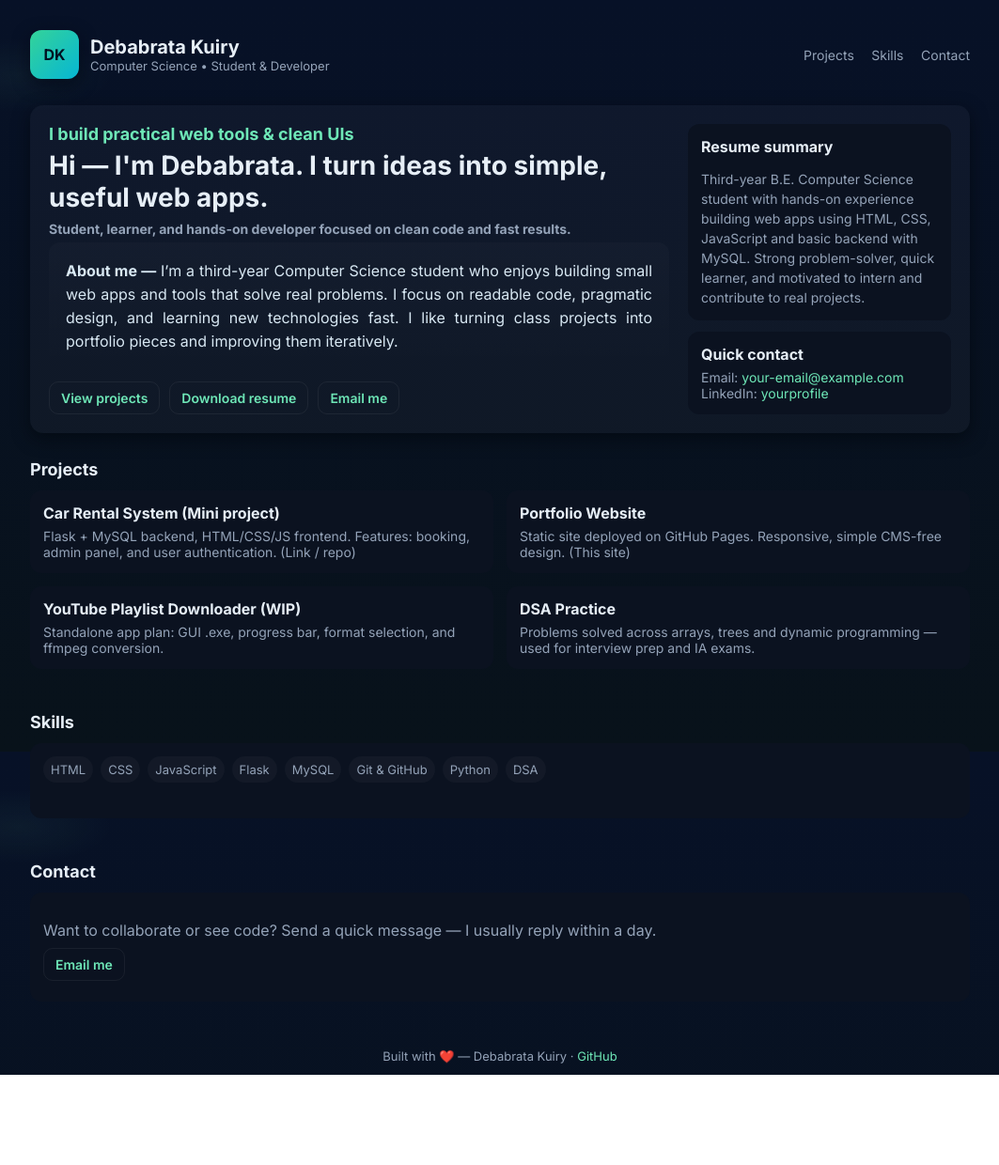
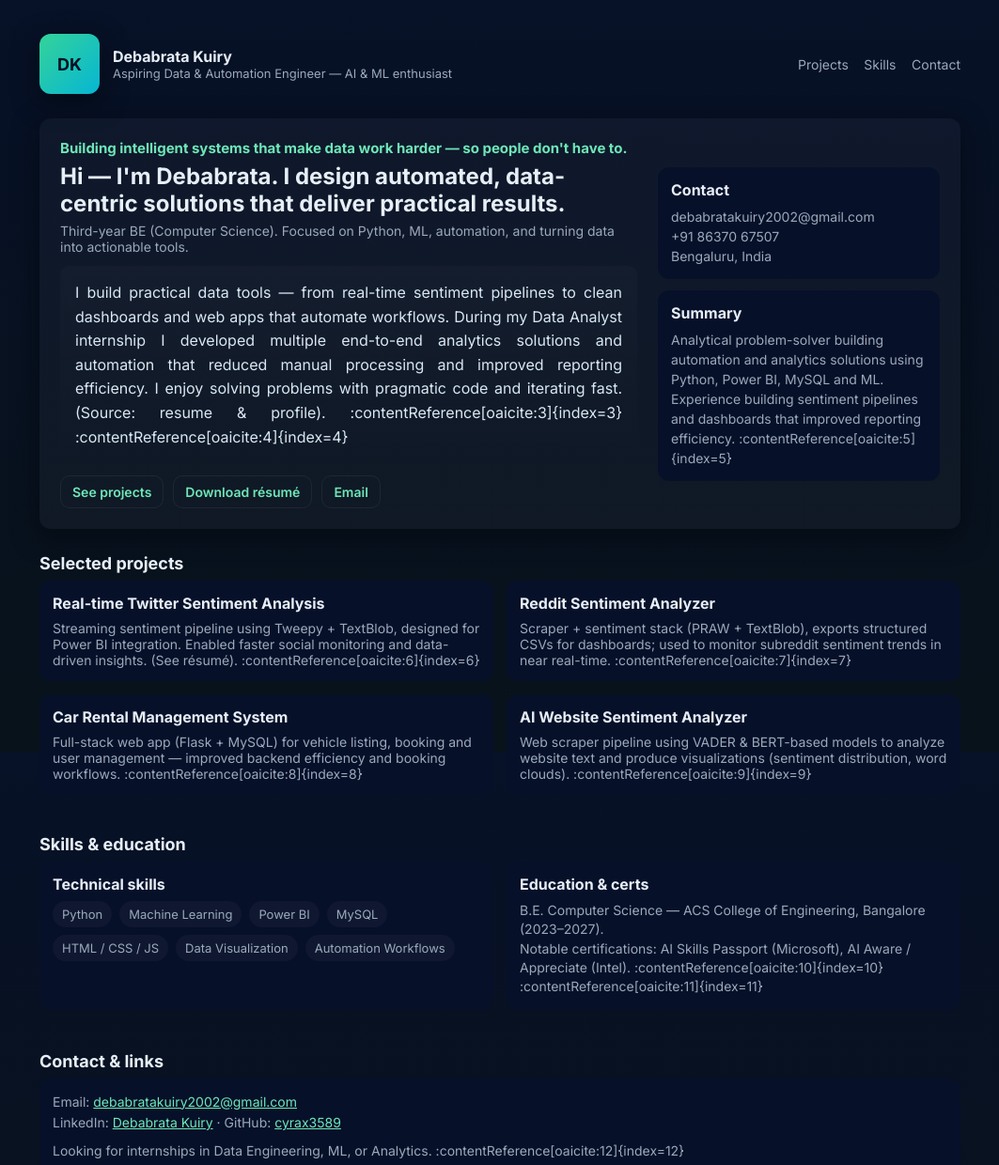
Before and after one commit to cyrax3589/debabrata_kuiry, a plain HTML site: page index.html in a window 1280 px wide. Shown: the top 1240 px of the page at 94% size, without its empty margins (108-1171 px from the left). Before the commit the page ends 1144 px from the top, so only its background shows below. Drawn offline with Linux system fonts and the light colour scheme.

Commit message:
Update index.html

```diff
--- a/index.html
+++ b/index.html
@@ -3,96 +3,91 @@
 <head>
   <meta charset="utf-8" />
   <meta name="viewport" content="width=device-width,initial-scale=1" />
-  <title>Debabrata Kuiry — Portfolio</title>
-  <meta name="description" content="Debabrata Kuiry — Student & Developer. Projects, skills and contact." />
+  <title>Debabrata Kuiry — Data & Automation Engineer</title>
+  <meta name="description" content="Debabrata Kuiry — Aspiring Data & Automation Engineer. Projects, skills and contact." />
   <link rel="icon" href="data:," />
   <link href="https://fonts.googleapis.com/css2?family=Inter:wght@300;400;600;700&display=swap" rel="stylesheet">
   <style>
     :root{
-      --bg:#0f1724;
-      --card:#0b1220;
-      --muted:#94a3b8;
-      --accent:#6ee7b7;
+      --bg: #0f1724;
+      --card: #071029;
+      --muted: #9aa9bb;
+      --accent: #6ee7b7;
       --glass: rgba(255,255,255,0.03);
-      --maxw:1000px;
+      --maxw: 980px;
     }
     *{box-sizing:border-box}
     html,body{height:100%}
     body{
       margin:0;
       font-family:Inter,system-ui,Segoe UI,Roboto,"Helvetica Neue",Arial;
-      background:
-        radial-gradient(1000px 400px at 10% 10%, rgba(110,231,183,0.05), transparent 10%),
-        linear-gradient(180deg,#071127 0%, #08121a 100%);
+      background: linear-gradient(180deg,#071127 0%, #08121a 100%);
       color:#e6eef6;
-      -webkit-font-smoothing:antialiased;
-      -moz-osx-font-smoothing:grayscale;
-      padding:32px;
+      padding:36px;
       display:flex;
       justify-content:center;
     }
-    .wrap{width:100%;max-width:var(--maxw)}
-    header{
-      display:flex;
+
+    .container{width:100%;max-width:var(--maxw)}
+    header{display:flex;align-items:center;justify-content:space-between;gap:16px;margin-bottom:26px}
+    .brand{display:flex;gap:14px;align-items:center}
+    .avatar{
+      width:64px;height:64px;border-radius:12px;
+      background:linear-gradient(135deg,#34d399,#06b6d4);
+      display:flex;align-items:center;justify-content:center;font-weight:700;color:#012;
+      box-shadow:0 8px 28px rgba(2,6,12,0.6);
+      font-size:18px;
+    }
+    nav a{color:var(--muted);text-decoration:none;margin-left:12px;font-size:14px}
+    main{display:grid;gap:18px}
+    .hero{
+      display:flex;gap:22px;align-items:flex-start;padding:22px;background:var(--glass);border-radius:12px;
+      box-shadow:0 8px 28px rgba(2,6,12,0.6);
       align-items:center;
-      justify-content:space-between;
-      gap:16px;
-      margin-bottom:28px;
-    }
-    .brand{
-      display:flex;align-items:center;gap:12px;
-    }
-    .logo{
-      width:52px;height:52px;border-radius:12px;background:linear-gradient(135deg,#34d399,#06b6d4);
-      display:flex;align-items:center;justify-content:center;font-weight:700;color:#012;
-      box-shadow:0 6px 18px rgba(3,7,18,0.6);
-    }
-    h1{font-size:20px;margin:0}
-    .nav a{color:var(--muted);text-decoration:none;margin-left:14px;font-size:14px}
-    main{display:grid;grid-template-columns:1fr;gap:20px}
-    .hero{
-      display:flex;gap:20px;align-items:center;background:var(--glass);padding:20px;border-radius:14px;
-      box-shadow:0 6px 18px rgba(2,6,12,0.6);
     }
     .hero-left{flex:1}
-    .tagline{color:var(--accent);font-weight:700;font-size:18px;margin-bottom:6px}
-    .lead{font-size:28px;margin:0 0 6px 0}
-    .lead small{display:block;font-size:14px;color:var(--muted);margin-top:8px}
+    .tag{color:var(--accent);font-weight:700;font-size:15px;margin-bottom:6px}
+    .title{font-size:24px;margin:0 0 6px 0}
+    .subtitle{color:var(--muted);font-size:14px;margin-top:6px}
     .about{
-      background:linear-gradient(180deg, rgba(255,255,255,0.02), transparent);
-      padding:18px;border-radius:12px;
-      text-align:justify;color:#d8e8f3;line-height:1.55;
+      margin-top:12px;padding:16px;border-radius:10px;background:linear-gradient(180deg, rgba(255,255,255,0.02), transparent);
+      text-align:justify;color:#d8e8f3;line-height:1.6;
     }
     .actions{margin-top:12px;display:flex;gap:10px;flex-wrap:wrap}
     .btn{
       background:transparent;border:1px solid rgba(255,255,255,0.06);padding:8px 12px;border-radius:10px;
       color:var(--accent);text-decoration:none;font-weight:600;font-size:14px;
     }
+    .side{
+      width:300px;
+      display:flex;flex-direction:column;gap:12px;
+    }
+    .card{background:var(--card);padding:14px;border-radius:12px;min-height:80px}
+    h3{margin:0 0 8px 0;font-size:16px}
     .grid{display:grid;grid-template-columns:repeat(2,1fr);gap:14px}
-    .card{background:var(--card);padding:14px;border-radius:12px;min-height:80px}
-    .card h3{margin:0 0 6px 0;font-size:16px}
     .skills{display:flex;gap:8px;flex-wrap:wrap}
-    .pill{padding:6px 8px;border-radius:999px;background:rgba(255,255,255,0.03);font-size:13px;color:var(--muted)}
-    footer{margin-top:18px;text-align:center;color:var(--muted);font-size:13px;padding:12px}
-    a.link{color:var(--accent);text-decoration:none}
-    /* responsive */
-    @media (max-width:820px){
+    .pill{padding:6px 10px;border-radius:999px;background:rgba(255,255,255,0.03);font-size:13px;color:var(--muted)}
+    footer{text-align:center;color:var(--muted);font-size:13px;padding:12px;margin-top:6px}
+
+    /* mobile */
+    @media (max-width:860px){
       .grid{grid-template-columns:1fr}
-      .hero{flex-direction:column;align-items:flex-start}
+      .hero{flex-direction:column}
+      .side{width:100%}
     }
   </style>
 </head>
 <body>
-  <div class="wrap">
+  <div class="container" role="main">
     <header>
       <div class="brand">
-        <div class="logo">DK</div>
+        <div class="avatar">DK</div>
         <div>
-          <h1>Debabrata Kuiry</h1>
-          <div style="color:var(--muted);font-size:13px">Computer Science • Student & Developer</div>
+          <div style="font-weight:700">Debabrata Kuiry</div>
+          <div style="color:var(--muted);font-size:13px">Aspiring Data & Automation Engineer — AI & ML enthusiast</div>
         </div>
       </div>
-      <nav class="nav">
+      <nav aria-label="Main navigation">
         <a href="#projects">Projects</a>
         <a href="#skills">Skills</a>
         <a href="#contact">Contact</a>
@@ -100,90 +95,124 @@
     </header>
 
     <main>
+      <!-- Hero -->
       <section class="hero" aria-labelledby="intro">
         <div class="hero-left">
-          <div class="tagline">I build practical web tools & clean UIs</div>
-          <h2 class="lead" id="intro">Hi — I'm Debabrata. I turn ideas into simple, useful web apps.<small>Student, learner, and hands-on developer focused on clean code and fast results.</small></h2>
+          <div class="tag">Building intelligent systems that make data work harder — so people don't have to.</div>
+          <h1 class="title" id="intro">Hi — I'm Debabrata. I design automated, data-centric solutions that deliver practical results.</h1>
+          <div class="subtitle">Third-year BE (Computer Science). Focused on Python, ML, automation, and turning data into actionable tools.</div>
 
-          <div class="about" role="article">
-            <strong>About me —</strong> I’m a third-year Computer Science student who enjoys building small web apps and tools that solve real problems. I focus on readable code, pragmatic design, and learning new technologies fast. I like turning class projects into portfolio pieces and improving them iteratively.
+          <div class="about">
+            I build practical data tools — from real-time sentiment pipelines to clean dashboards and web apps that automate workflows. During my Data Analyst internship I developed multiple end-to-end analytics solutions and automation that reduced manual processing and improved reporting efficiency. I enjoy solving problems with pragmatic code and iterating fast. (Source: resume & profile). :contentReference[oaicite:3]{index=3} :contentReference[oaicite:4]{index=4}
           </div>
 
-          <div class="actions" aria-hidden="false">
-            <a class="btn" href="#projects">View projects</a>
-            <a class="btn" href="resume.pdf" download>Download resume</a>
-            <a class="btn" href="mailto:your-email@example.com">Email me</a>
+          <div class="actions">
+            <a class="btn" href="#projects">See projects</a>
+            <a class="btn" href="resume.pdf" download>Download résumé</a>
+            <a class="btn" href="mailto:debabratakuiry2002@gmail.com">Email</a>
           </div>
         </div>
 
-        <div style="width:280px">
-          <div class="card" style="display:flex;flex-direction:column;gap:8px">
-            <h3>Resume summary</h3>
+        <aside class="side" aria-label="Quick info">
+          <div class="card">
+            <h3>Contact</h3>
             <div style="color:var(--muted);font-size:14px;line-height:1.5">
-              Third-year B.E. Computer Science student with hands-on experience building web apps using HTML, CSS, JavaScript and basic backend with MySQL. Strong problem-solver, quick learner, and motivated to intern and contribute to real projects.
+              debabratakuiry2002@gmail.com<br/>
+              +91 86370 67507<br/>
+              Bengaluru, India
             </div>
           </div>
 
-          <div class="card" style="margin-top:12px">
-            <h3>Quick contact</h3>
+          <div class="card">
+            <h3>Summary</h3>
+            <div style="color:var(--muted);font-size:14px;line-height:1.5">
+              Analytical problem-solver building automation and analytics solutions using Python, Power BI, MySQL and ML. Experience building sentiment pipelines and dashboards that improved reporting efficiency. :contentReference[oaicite:5]{index=5}
+            </div>
+          </div>
+        </aside>
+      </section>
+
+      <!-- Projects -->
+      <section id="projects">
+        <h2 style="font-size:18px;margin:8px 0">Selected projects</h2>
+        <div class="grid">
+          <div class="card">
+            <h3>Real-time Twitter Sentiment Analysis</h3>
             <div style="color:var(--muted);font-size:14px">
-              Email: <a class="link" href="mailto:your-email@example.com">your-email@example.com</a><br/>
-              LinkedIn: <a class="link" href="https://linkedin.com/in/yourprofile" target="_blank">yourprofile</a>
+              Streaming sentiment pipeline using Tweepy + TextBlob, designed for Power BI integration. Enabled faster social monitoring and data-driven insights. (See résumé). :contentReference[oaicite:6]{index=6}
+            </div>
+          </div>
+
+          <div class="card">
+            <h3>Reddit Sentiment Analyzer</h3>
+            <div style="color:var(--muted);font-size:14px">
+              Scraper + sentiment stack (PRAW + TextBlob), exports structured CSVs for dashboards; used to monitor subreddit sentiment trends in near real-time. :contentReference[oaicite:7]{index=7}
+            </div>
+          </div>
+
+          <div class="card">
+            <h3>Car Rental Management System</h3>
+            <div style="color:var(--muted);font-size:14px">
+              Full-stack web app (Flask + MySQL) for vehicle listing, booking and user management — improved backend efficiency and booking workflows. :contentReference[oaicite:8]{index=8}
+            </div>
+          </div>
+
+          <div class="card">
+            <h3>AI Website Sentiment Analyzer</h3>
+            <div style="color:var(--muted);font-size:14px">
+              Web scraper pipeline using VADER & BERT-based models to analyze website text and produce visualizations (sentiment distribution, word clouds). :contentReference[oaicite:9]{index=9}
             </div>
           </div>
         </div>
       </section>
 
-      <section id="projects">
-        <h2 style="font-size:18px;margin:8px 0 12px 0">Projects</h2>
+      <!-- Skills & education -->
+      <section id="skills" style="margin-top:16px">
+        <h2 style="font-size:18px;margin:8px 0">Skills & education</h2>
         <div class="grid">
           <div class="card">
-            <h3>Car Rental System (Mini project)</h3>
-            <div style="color:var(--muted);font-size:14px">Flask + MySQL backend, HTML/CSS/JS frontend. Features: booking, admin panel, and user authentication. (Link / repo)</div>
+            <h3>Technical skills</h3>
+            <div class="skills" style="margin-top:8px">
+              <span class="pill">Python</span>
+              <span class="pill">Machine Learning</span>
+              <span class="pill">Power BI</span>
+              <span class="pill">MySQL</span>
+              <span class="pill">HTML / CSS / JS</span>
+              <span class="pill">Data Visualization</span>
+              <span class="pill">Automation Workflows</span>
+            </div>
           </div>
+
           <div class="card">
-            <h3>Portfolio Website</h3>
-            <div style="color:var(--muted);font-size:14px">Static site deployed on GitHub Pages. Responsive, simple CMS-free design. (This site)</div>
-          </div>
-          <div class="card">
-            <h3>YouTube Playlist Downloader (WIP)</h3>
-            <div style="color:var(--muted);font-size:14px">Standalone app plan: GUI .exe, progress bar, format selection, and ffmpeg conversion.</div>
-          </div>
-          <div class="card">
-            <h3>DSA Practice</h3>
-            <div style="color:var(--muted);font-size:14px">Problems solved across arrays, trees and dynamic programming — used for interview prep and IA exams.</div>
+            <h3>Education & certs</h3>
+            <div style="color:var(--muted);font-size:14px;line-height:1.45">
+              B.E. Computer Science — ACS College of Engineering, Bangalore (2023–2027).<br/>
+              Notable certifications: AI Skills Passport (Microsoft), AI Aware / Appreciate (Intel). :contentReference[oaicite:10]{index=10} :contentReference[oaicite:11]{index=11}
+            </div>
           </div>
         </div>
       </section>
 
-      <section id="skills" style="margin-top:18px">
-        <h2 style="font-size:18px;margin:8px 0 12px 0">Skills</h2>
+      <!-- Contact -->
+      <section id="contact" style="margin-top:18px">
+        <h2 style="font-size:18px;margin:8px 0">Contact & links</h2>
         <div class="card">
-          <div class="skills">
-            <span class="pill">HTML</span>
-            <span class="pill">CSS</span>
-            <span class="pill">JavaScript</span>
-            <span class="pill">Flask</span>
-            <span class="pill">MySQL</span>
-            <span class="pill">Git & GitHub</span>
-            <span class="pill">Python</span>
-            <span class="pill">DSA</span>
+          <div style="color:var(--muted);font-size:14px;line-height:1.6">
+            Email: <a href="mailto:debabratakuiry2002@gmail.com" style="color:var(--accent)">debabratakuiry2002@gmail.com</a><br/>
+            LinkedIn: <a href="https://www.linkedin.com/in/debabrata-kuiry" target="_blank" style="color:var(--accent)">Debabrata Kuiry</a> · GitHub: <a href="https://github.com/cyrax3589" target="_blank" style="color:var(--accent)">cyrax3589</a>
+            <p style="margin-top:8px;color:var(--muted)">Looking for internships in Data Engineering, ML, or Analytics. :contentReference[oaicite:12]{index=12}</p>
           </div>
         </div>
       </section>
 
-      <section id="contact" style="margin-top:18px">
-        <h2 style="font-size:18px;margin:8px 0 12px 0">Contact</h2>
-        <div class="card">
-          <p style="color:var(--muted)">Want to collaborate or see code? Send a quick message — I usually reply within a day.</p>
-          <p><a class="btn" href="mailto:your-email@example.com">Email me</a></p>
-        </div>
-      </section>
-
       <footer>
-        Built with ❤️ — Debabrata Kuiry · <a class="link" href="https://github.com/your-github-username" target="_blank">GitHub</a>
+        Built with care • Debabrata Kuiry — © <span id="year"></span>
       </footer>
     </main>
   </div>
+
+  <script>
+    document.getElementById('year').textContent = new Date().getFullYear();
+  </script>
 </body>
 </html>
```
